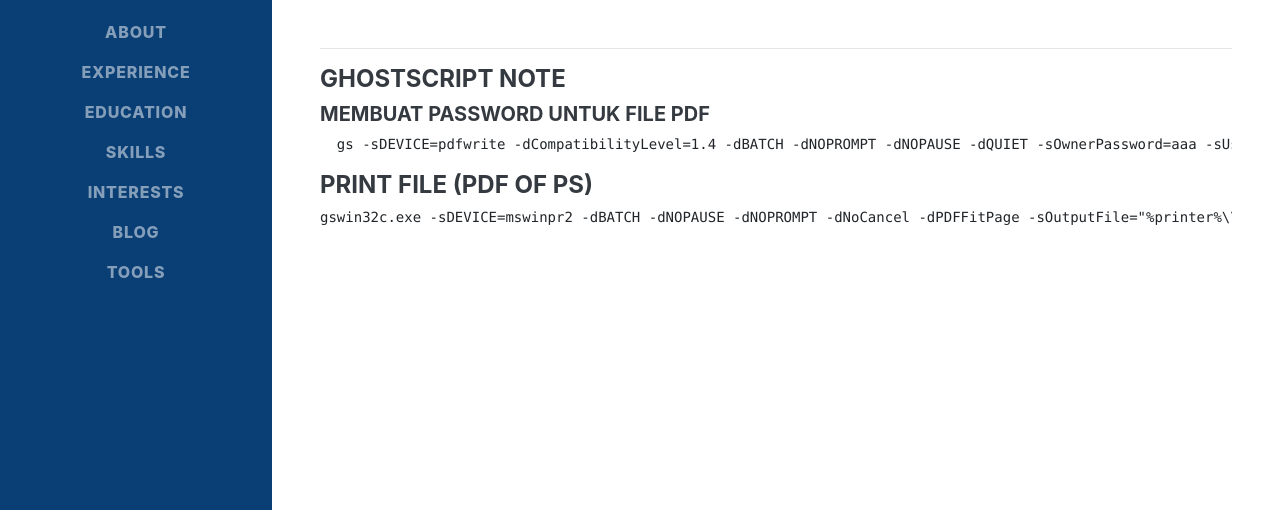
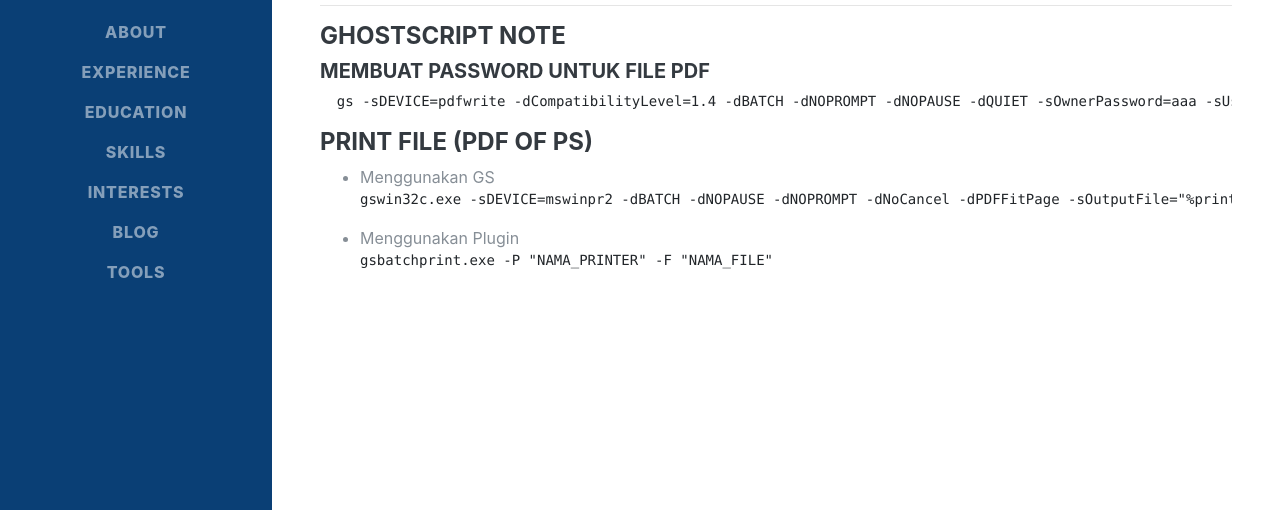
Before and after one commit to ananurdiana/ananurdiana.github.io, a Jekyll site: the page built from blog/linux/ghostscript-note.md, in a window 1280 px wide, cut to the strip 390-900 px from the top of the page. Built offline with Jekyll 4.4.1, drawn with Linux system fonts in a browser that asks for light colours; some web fonts are replaced; our own code applies the rules of GitHub Pages for plain Markdown files.

Commit message:
Update ghostscript-note.md

````diff
--- a/blog/linux/ghostscript-note.md
+++ b/blog/linux/ghostscript-note.md
@@ -5,6 +5,11 @@
   gs -sDEVICE=pdfwrite -dCompatibilityLevel=1.4 -dBATCH -dNOPROMPT -dNOPAUSE -dQUIET -sOwnerPassword=aaa -sUserPassword=111 -sOutputFile=out.pdf in.pdf
 ```
 #### Print file (pdf of ps)
+- Menggunakan GS
 ```
 gswin32c.exe -sDEVICE=mswinpr2 -dBATCH -dNOPAUSE -dNOPROMPT -dNoCancel -dPDFFitPage -sOutputFile="%printer%\\[printer_servername]\[printername]" "[filepath_to_pdf]"
 ```
+- Menggunakan Plugin
+```
+gsbatchprint.exe -P "NAMA_PRINTER" -F "NAMA_FILE"
+```
````
